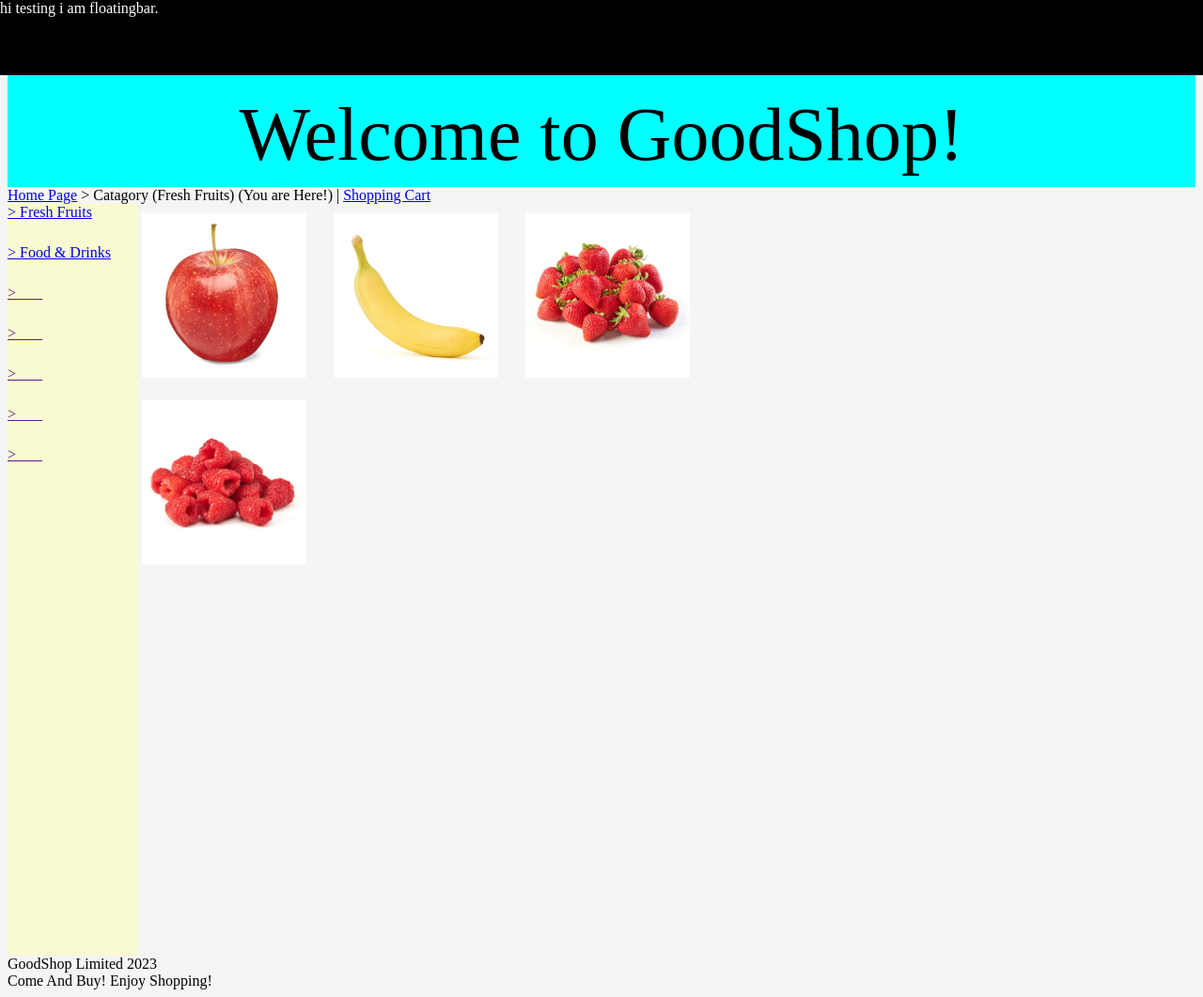
After one commit to jeff4121336/a_g00d_shopping_website, a PHP site: page /FruitsCata.html in a window 1280 px wide. The commit adds this page. Shown: the whole page at 94% size. Run offline with PHP 8.4, Linux system fonts and the light colour scheme.

Commit message:
22/01/23 ver3.0

```diff
--- /dev/null
+++ b/FruitsCata.html
@@ -0,0 +1,79 @@
+<!DOCTYPE html>
+<html lang="en">
+
+<head>
+    <meta charset="UTF-8">
+    <title>GoodShop</title>
+
+    <link rel="stylesheet" href=web.css type="text/css">
+</head>
+
+<body>
+    <div class="floatingbar">
+        hi testing i am floatingbar.
+    </div>
+
+    <div >
+        <div> <!-- Row1 -->
+            <header> Welcome to GoodShop! </header>
+        </div>
+
+        <div class="links"> <!-- Row2 -->
+            <nav>
+                <a href="home.html"> Home Page</a> >
+                Catagory (Fresh Fruits) (You are Here!) |
+                <a href="shoppingcart.html"> Shopping Cart</a>
+            </nav>
+        </div>
+
+        <div class="prodshow"> <!-- Row3 -->
+            <div class="CatagoriesBar"> <!-- Row3 Column1 -->
+                <nav>
+                    <div class="CatagoriesWord">
+                        <a href="FruitsCata.html"> > Fresh Fruits </a>
+                    </div>
+                    <div class="CatagoriesWord">
+                        <a href="F&DCata.html"> > Food & Drinks</a>
+                    </div>
+                    <div class="CatagoriesWord">
+                        <a href> > ___</a>
+                    </div>
+                    <div class="CatagoriesWord">
+                        <a href> > ___</a>
+                    </div>
+                    <div class="CatagoriesWord">
+                        <a href> > ___</a>
+                    </div>
+                    <div class="CatagoriesWord">
+                        <a href> > ___</a>
+                    </div>
+                    <div class="CatagoriesWord">
+                        <a href> > ___</a>
+                    </div>
+                </nav>
+            </div>
+            <div class="ThumbnailCol"> <!-- Row3 Column2 -->
+                    <img class="Thumbnail" src="ProdImg/apples.jpeg">
+                    <img class="Thumbnail" src="ProdImg/banana.jpeg">
+                    <img class="Thumbnail" src="ProdImg/strawberry.jpeg">
+                    <img class="Thumbnail" src="ProdImg/Raspberry.jpeg">
+            </div>
+        </div>
+
+    </div>
+
+    <div>
+        <footer>
+            <div>
+                GoodShop Limited 2023
+            </div>
+            <div>
+                Come And Buy! Enjoy Shopping!
+            </div>
+        </footer>
+    </div>
+
+    <!-- <script src=“xxx.js" type="text/javascript"></script> -->
+</body>
+
+</html>
--- a/web.css
+++ b/web.css
@@ -30,8 +30,8 @@ body {
     background-color: lightgoldenrodyellow;
     color: black;
     /* setting its size and orginial position */
-    width: 150px;
-    height: 600px;
+    width: 15%;
+    height: 800px;
     vertical-align: top;
     /* perform a column properties */
     display: inline-block;
@@ -50,16 +50,25 @@ body {
 
 .ThumbnailCol {
     width: 80%;
-    left: 200px;
-    display: inline-block;
-}
-/* 1fr - freespace, 1px, 1% */
-.prodshow {
     display: inline-block;
 }
 
 .HomePageThumbnail {
     display: inline-block;
-    left: 500px;
-    width: 600px;
+    margin-left: 15%;
+    width: 20%;
 }
+
+/*  inline-block -> the top and bottom margins/paddings are respected; inline -> they are not. */
+.instructionwords{
+    display: inline-block;
+    vertical-align: top;
+    font-size: auto;
+    width: 40%;
+}
+
+
+/* 1fr - freespace, 1px, 1% */
+.prodshow {
+    display: inline-block;
+}
```
Also changed, not shown: F&DCata.html (renamed from cat1.html, +25 -7 lines), home.html (renamed from web.html, +20 -2 lines), 1 other file.
